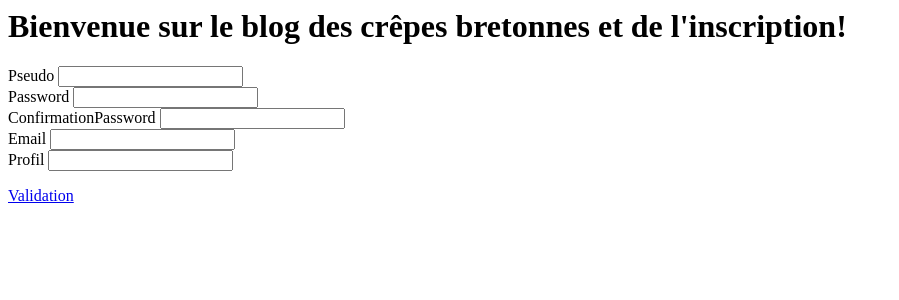
After one commit to KylianViaux/SiteDjangoGreen, a Django app: page /inscription in a window 1280 px wide. The commit adds this page. Shown: the top 300 px of the page, without its empty margins (0-899 px from the left). Run offline with Django 3.2, Linux system fonts and the light colour scheme.

Commit message:
Suppression fichiers .pyc et début affichage
Suppression des fichiers .pyc (fichiers auto-générés pouvant causer problèmes lors de tests et modifications) et début de code pour le projet

```diff
--- a/makeOurPlanetGreatAgain/blog/templates/blog/accueil.html
+++ b/makeOurPlanetGreatAgain/blog/templates/blog/accueil.html
@@ -9,3 +9,6 @@
 {% empty %}
     <p>Aucun user.</p>
 {% endfor %}
+
+
+<p><a href="{% url 'inscription' %}">S'inscrire</a></p>
--- /dev/null
+++ b/makeOurPlanetGreatAgain/blog/templates/blog/confirmation.html
@@ -0,0 +1,3 @@
+<h1>Bienvenue sur le blog des crêpes bretonnes et de la confirmation!</h1>
+
+<p><a href="{% url 'accueil' %}">Retour a l acceuil</a></p>
--- /dev/null
+++ b/makeOurPlanetGreatAgain/blog/templates/blog/inscription.html
@@ -0,0 +1,27 @@
+<h1>Bienvenue sur le blog des crêpes bretonnes et de l'inscription!</h1>
+
+<form action="{% url 'inscription' %}" method="POST">
+	<div>
+		<label>Pseudo</label>
+		<input id="pseudo" name="pseudo">
+	</div>
+	<div>
+		<label>Password</label>
+		<input id="password" name="password">
+	</div>
+	<div>
+		<label>ConfirmationPassword</label>
+		<input id="confirmationPassword" name="confirmationPassword">
+	</div>
+	<div>
+		<label>Email</label>
+		<input id="email" name="email">
+	</div>
+	<div>
+		<label>Profil</label>
+		<input id="profil" name="profil">
+	</div>
+</form>
+
+
+<p><a href="{% url 'confirmation' %}">Validation</a></p>
--- a/makeOurPlanetGreatAgain/blog/views.py
+++ b/makeOurPlanetGreatAgain/blog/views.py
@@ -14,6 +14,14 @@ def lire(request, id, slug):
     return render(request, 'blog/lire.html', {'user':user})
 
 
+def inscription(request):
+  	return render(request, 'blog/inscription.html')
+
+
+def confirmation(request):
+    return render(request, 'blog/confirmation.html')
+
+
 class PersonCreateView(CreateView):
     model = User
     fields = ('name', 'password', 'email', 'profil')
--- a/makeOurPlanetGreatAgain/makeOurPlanetGreatAgain/urls.py
+++ b/makeOurPlanetGreatAgain/makeOurPlanetGreatAgain/urls.py
@@ -20,5 +20,7 @@ from blog import views
 urlpatterns = [
     path('admin/', admin.site.urls),
     path('accueil', views.home, name='accueil'),
-    path('user/<int:id>-<slug:slug>', views.lire, name='lire')
+    path('user/<int:id>-<slug:slug>', views.lire, name='lire'),
+    path('inscription', views.inscription, name='inscription'),
+    path('confirmation', views.confirmation, name='confirmation')
 ]
```
